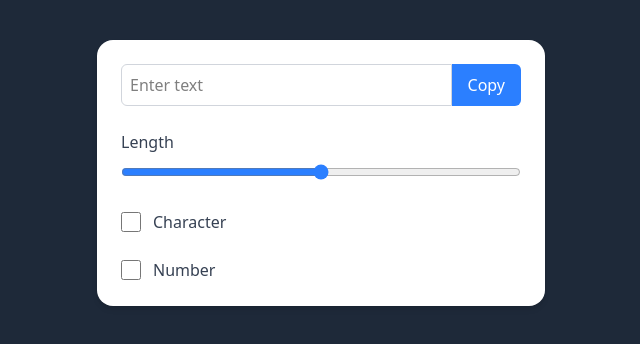
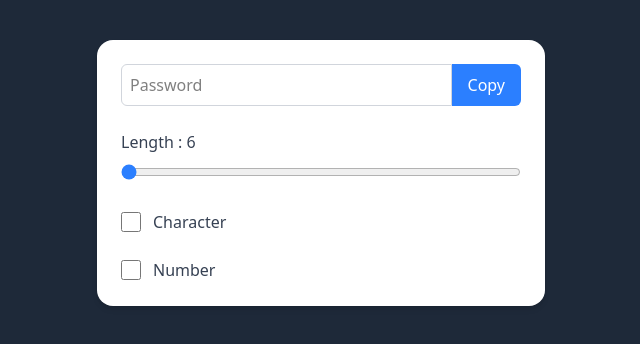
Before and after one commit to shashank-518/React, a React (Vite) app in the folder 05Password/: page / in a window 1280 px wide. Shown: the top 344 px of the page, without its empty margins (319-959 px from the left). Built offline with nearby package versions, Linux system fonts and the light colour scheme.

Commit message:
Some Changes made

```diff
--- a/05Password/src/App.jsx
+++ b/05Password/src/App.jsx
@@ -4,47 +4,58 @@ import viteLogo from "/vite.svg";
 import "./App.css";
 
 function App() {
-  const [length, setlength] = useState(10);
+  const [length, setlength] = useState(6);
   const [character, setCharacter] = useState(false);
   const [number, setNumber] = useState(false);
+  const [password , setPassword] = useState('')
 
   return (
     <>
-      <div class="max-w-md mx-auto mt-10 p-6 bg-white rounded-2xl shadow-md space-y-6">
-       <div class="flex">
+      <div className="max-w-md mx-auto mt-10 p-6 bg-white rounded-2xl shadow-md space-y-6">
+       <div className="flex">
     <input
       type="text"
-      placeholder="Enter text"
-      class="flex-grow p-2 border border-gray-300 rounded-l-md focus:outline-none focus:ring-2 focus:ring-blue-500"
+      value={password}
+      readOnly
+      placeholder="Password"
+      className="flex-grow p-2 border border-gray-300 rounded-l-md focus:outline-none focus:ring-2 focus:ring-blue-500"
     />
     <button
-      class="px-4 bg-blue-500 text-white font-medium rounded-r-md hover:bg-blue-600 transition"
+      className="px-4 bg-blue-500 text-white font-medium rounded-r-md hover:bg-blue-600 transition"
     >
       Copy
     </button>
   </div>
 
-        <div class="space-y-2">
-          <label for="range" class="block text-gray-700 font-medium">
-            Length
+        <div className="space-y-2">
+          <label htmlFor="range" className="block text-gray-700 font-medium">
+            Length : {length}
           </label>
-          <input type="range" id="range" class="w-full accent-blue-500" />
+          <input
+          type="range"
+          id="range"
+           className="w-full accent-blue-500"
+            min={6}
+             max={20}
+              value={length}
+              onChange={(e)=> setlength(e.target.value)}
+              />
         </div>
 
-        <div class="flex items-center space-x-3">
+        <div className="flex items-center space-x-3">
           <input
             type="checkbox"
             id="character"
-            class="w-5 h-5 accent-blue-500"
+            className="w-5 h-5 accent-blue-500"
           />
-          <label for="character" class="text-gray-700">
+          <label htmlFor="character" className="text-gray-700">
             Character
           </label>
         </div>
 
-        <div class="flex items-center space-x-3">
-          <input type="checkbox" id="number" class="w-5 h-5 accent-blue-500" />
-          <label for="number" class="text-gray-700">
+        <div className="flex items-center space-x-3">
+          <input type="checkbox" id="number" className="w-5 h-5 accent-blue-500" />
+          <label htmlFor="number" className="text-gray-700">
             Number
           </label>
         </div>
```
